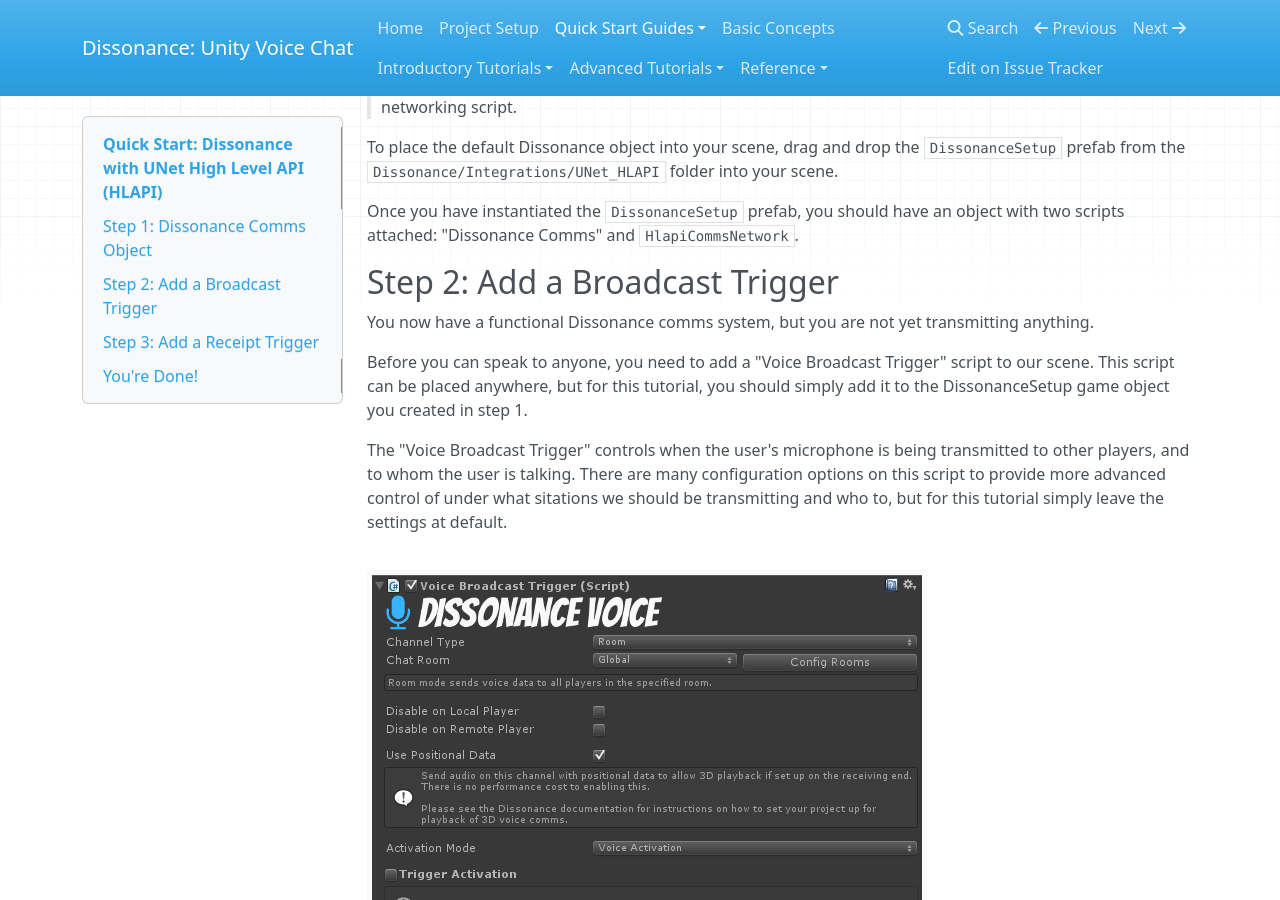
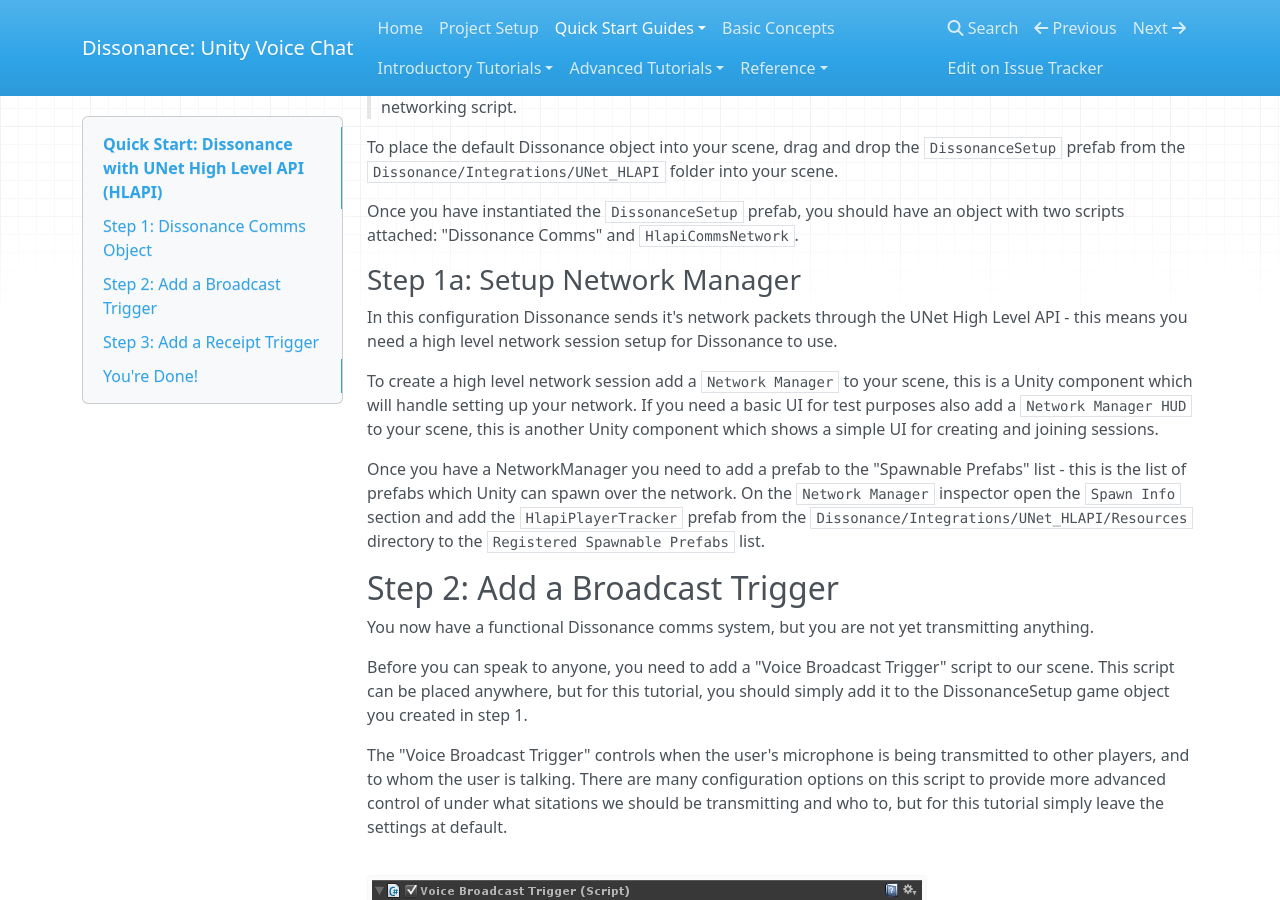
Before and after one commit to Placeholder-Software/Dissonance, an MkDocs documentation site: the page built from docs/Basics/Quick-Start-UNet-HLAPI.md, in a window 1280 px wide and 900 px high, scrolled down 480 px. Built offline with MkDocs 1.6.1, drawn with Linux system fonts in a browser that asks for light colours; nearby versions of some CDN libraries; old or Windows-style settings are respelled for this version of MkDocs.

Commit message:
Added a section regarding adding the player tracker to the prefabs list
Signed-off-by: Martin Evans <martindevans@gmail.com>

```diff
--- a/docs/Basics/Quick-Start-UNet-HLAPI.md
+++ b/docs/Basics/Quick-Start-UNet-HLAPI.md
@@ -15,6 +15,14 @@
 To place the default Dissonance object into your scene, drag and drop the `DissonanceSetup` prefab from the `Dissonance/Integrations/UNet_HLAPI` folder into your scene.
 
 Once you have instantiated the `DissonanceSetup` prefab, you should have an object with two scripts attached: "Dissonance Comms" and `HlapiCommsNetwork`.
+
+### Step 1a: Setup Network Manager
+
+In this configuration Dissonance sends it's network packets through the UNet High Level API - this means you need a high level network session setup for Dissonance to use.
+
+To create a high level network session add a `Network Manager` to your scene, this is a Unity component which will handle setting up your network. If you need a basic UI for test purposes also add a `Network Manager HUD` to your scene, this is another Unity component which shows a simple UI for creating and joining sessions.
+
+Once you have a NetworkManager you need to add a prefab to the "Spawnable Prefabs" list - this is the list of prefabs which Unity can spawn over the network. On the `Network Manager` inspector open the `Spawn Info` section and add the `HlapiPlayerTracker` prefab from the `Dissonance/Integrations/UNet_HLAPI/Resources` directory to the `Registered Spawnable Prefabs` list.
 
 ## Step 2: Add a Broadcast Trigger
 
```
